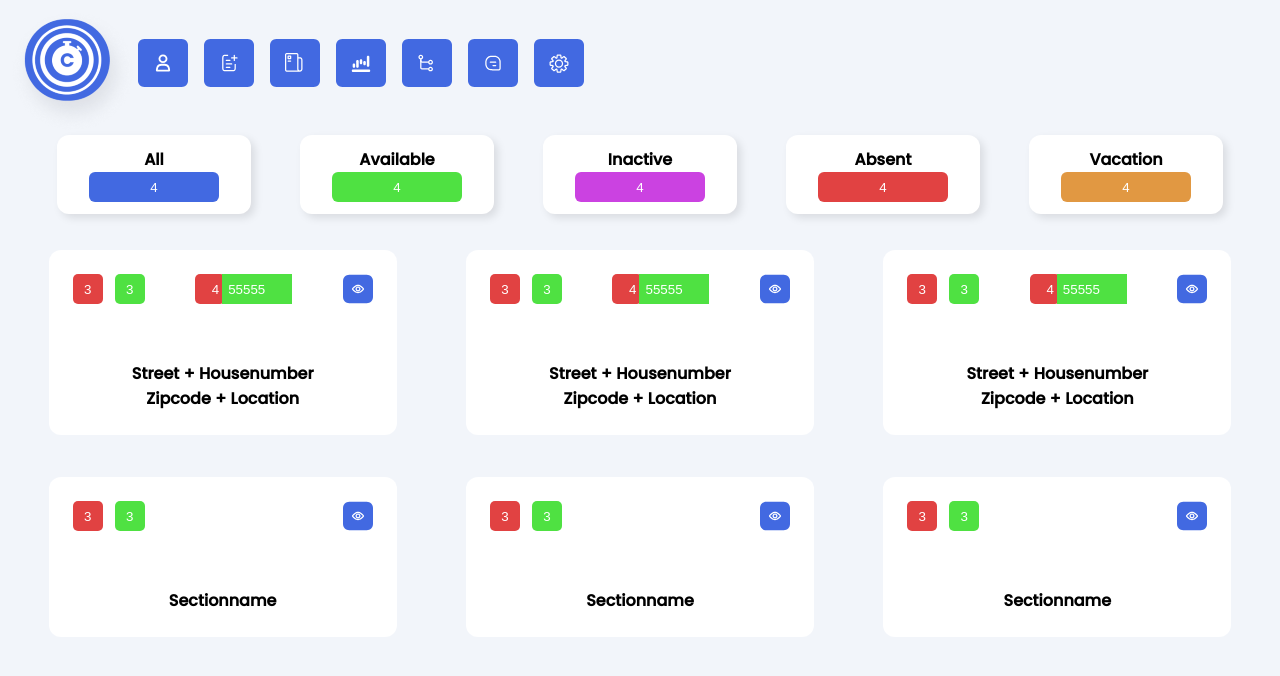
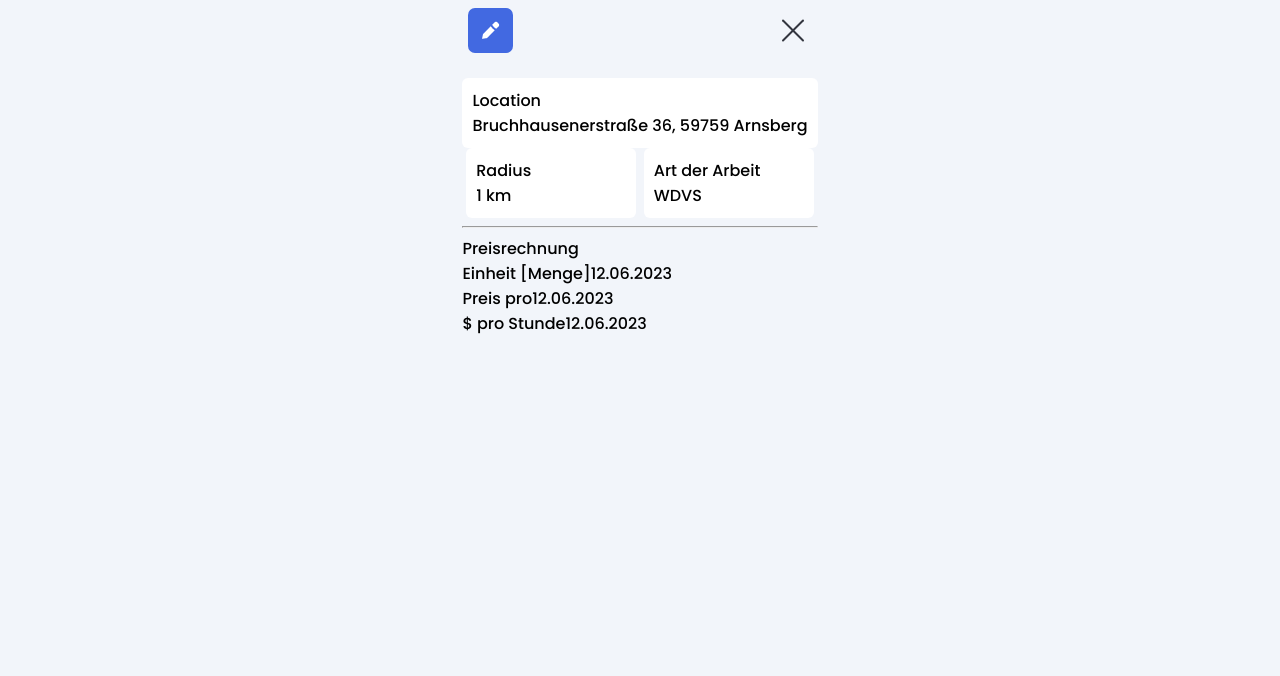
Before and after one commit to PeaceOloruntoba/Counted-Tech-Angular, an Angular app in the folder counted-tech/: page / in a window 1280 px wide. Shown: the top 676 px of the page. Built offline with nearby package versions, Linux system fonts and the light colour scheme.

Commit message:
progress

```diff
--- a/counted-tech/src/app/location-overview/location-overview.component.css
+++ b/counted-tech/src/app/location-overview/location-overview.component.css
@@ -0,0 +1,42 @@
+hr{
+    color: blue;
+    background-color: blue;
+}
+.main{
+    display: flex;
+    flex-direction: column;
+    justify-content: center;
+    align-items: center;
+}
+.head{
+    display: flex;
+    flex-direction: row;
+    justify-content: space-between;
+}
+img{
+    /* padding: 20px; */
+    padding-right: 130px;
+    padding-left: 130px;
+}
+.location{
+    background: #ffffff;
+    padding: 10px;
+    border-radius: 6px;
+}
+.ll{
+    display: flex;
+    flex-direction: row;
+    justify-content: space-around;
+}
+.radius{
+    background: #ffffff;
+    padding: 10px;
+    border-radius: 6px;
+    width: 150px;
+}
+.art{
+    background: #ffffff;
+    padding: 10px;
+    border-radius: 6px;
+    width: 150px;
+}
--- a/counted-tech/src/app/location-overview/location-overview.component.html
+++ b/counted-tech/src/app/location-overview/location-overview.component.html
@@ -1 +1,41 @@
-<p>location-overview works!</p>
+<div class="main">
+    <div class="head">
+        <img src="../../assets/edit.svg" alt="">
+        <img src="../../assets/close.svg" alt="">
+    </div>
+    <br>
+    <div class="body">
+        <div class="1st">
+            <div class="location">
+                <span>Location</span><br>
+                <span>Bruchhausenerstraße 36, 59759 Arnsberg</span>
+            </div>
+            <div class="ll">
+                <div class="radius">
+                    <span>Radius</span><br>
+                    <span>1 km</span>
+                </div>
+                <div class="art">
+                    <span>Art der Arbeit</span><br>
+                    <span>WDVS</span>
+                </div>
+            </div>
+            <hr>
+            <div class="2nd">
+                Preisrechnung
+                <div class="1">
+                    <span>Einheit [Menge]</span>
+                    <span>12.06.2023</span>
+                </div>
+                <div class="2">
+                    <span>Preis pro</span>
+                    <span>12.06.2023</span>
+                </div>
+                <div class="3">
+                    <span>$ pro Stunde</span>
+                    <span>12.06.2023</span>
+                </div>
+            </div>
+        </div>
+    </div>
+</div>
--- a/counted-tech/src/app/main/main.component.html
+++ b/counted-tech/src/app/main/main.component.html
@@ -1,9 +1,11 @@
-<app-navbar></app-navbar>
+<!-- <app-navbar></app-navbar>
 <app-cards></app-cards>
 <app-middle></app-middle>
 <app-bottom></app-bottom>
-<!-- <app-card-all></app-card-all>
+<app-card-all></app-card-all>
 <app-card-available></app-card-available>
 <app-card-absent></app-card-absent>
 <app-card-inactive></app-card-inactive>
-<app-card-vacation></app-card-vacation>  -->
+<app-card-vacation></app-card-vacation> -->
+
+<app-location-overview></app-location-overview>
```
Also changed, not shown: 2 other files (tests, documents, lock files or other folders).
